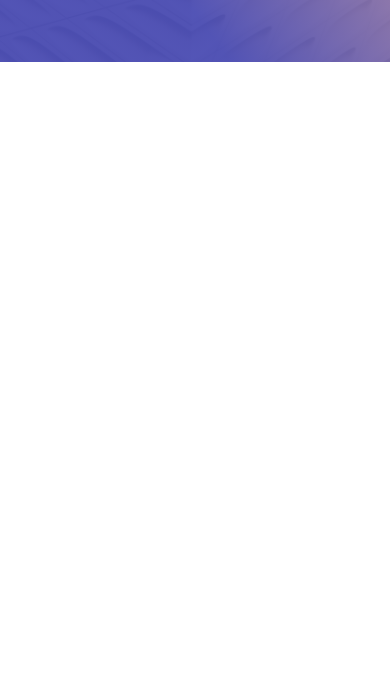
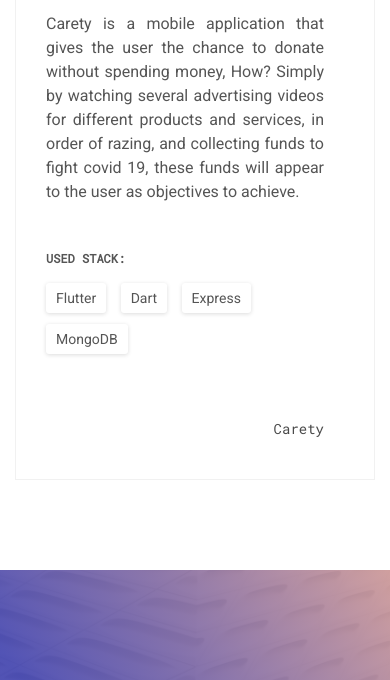
Before and after one commit to BillelBenoudjit/Portfolio, a plain HTML site: page index.html in a window 390 px wide. Shown: the part 8470-9150 px from the top of the page. Before the commit the page ends 8532 px from the top, so only its background shows below. Drawn offline with Linux system fonts and the light colour scheme.

Commit message:
Add mobile project

```diff
--- a/index.html
+++ b/index.html
@@ -383,6 +383,27 @@
           <a href="https://github.com/ScientificClubofESI/CSE_HR" target="blank" class="project-card__link">CSE HR</a>
         </div>
       </div>
+      <div class="row project-card"  data-portfolio-tag="mobile apps">
+        <div class="col-md-6 col-lg-5 project-card__img">
+          <img class="" src="assets/img/Carety.jpg" alt="project-img">
+        </div>
+        <div class="col-md-6 col-lg-7 project-card__info">
+          <h3 class="project-card__title">Carety, donate by watching </h3>
+          <p class="project-card__description">
+            Carety is a mobile application that gives the user the chance to donate without spending money, How?
+            Simply by watching several advertising videos for different products and services, in order of razing,
+            and collecting funds to fight covid 19, these funds will appear to the user as objectives to achieve.
+          </p>
+          <p class="project-card__stack">Used stack:</p>
+          <ul class="tags">
+            <li>Flutter</li>
+            <li>Dart</li>
+            <li>Express</li>
+            <li>MongoDB</li>
+          </ul>
+          <a href="https://devpost.com/software/carety" target="_blank" class="project-card__link">Carety</a>
+        </div>
+      </div>
     </div>
   </section>
 <!--Portfolio-->
```
Also changed, not shown: assets/img/Carety.jpg (added).
